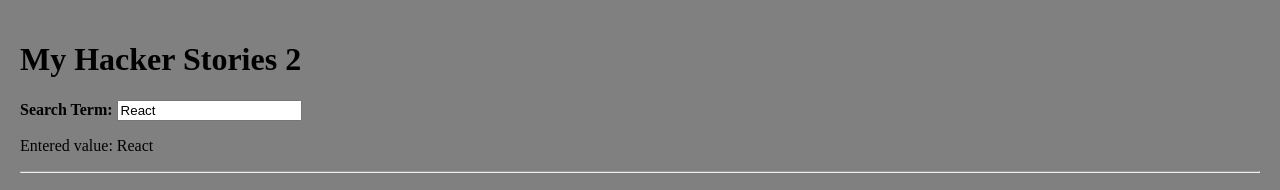
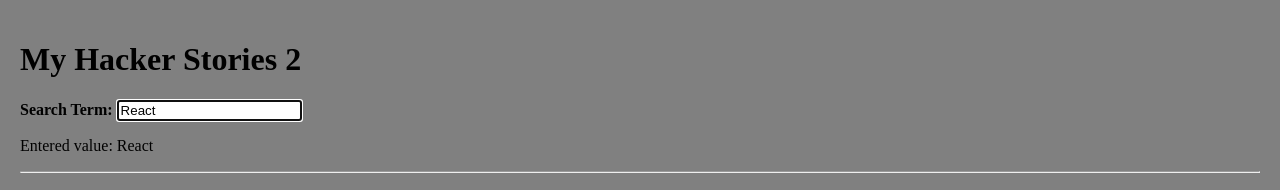
Before and after one commit to TomasNati/react, a React (Vite) app in the folder hacker-stories/: page / in a window 1280 px wide. Shown: the top 190 px of the page. Built offline with nearby package versions, Linux system fonts and the light colour scheme.

Commit message:
Declarative approach to autofocus

```diff
--- a/hacker-stories/src/App.tsx
+++ b/hacker-stories/src/App.tsx
@@ -58,10 +58,11 @@ interface InputWithLabelProps {
   value: string;
   id: string;
   type?: HTMLInputTypeAttribute | undefined;
+  autofocus?: boolean;
   onValueChanged: (term: string) => void
   children?: React.ReactNode;
 }
-const InputWithLabel = ({ id, value, type, onValueChanged, children } : InputWithLabelProps) => {
+const InputWithLabel = ({ id, value, type, onValueChanged, children, autofocus }: InputWithLabelProps) => {
 
   const onChangeHandler = (event: ChangeEvent<HTMLInputElement>) => {
     onValueChanged(event.target.value)
@@ -76,7 +77,13 @@ const InputWithLabel = ({ id, value, type, onValueChanged, children } : InputWit
   return (
     <>
       <label htmlFor={id}>{children} </label>
-      <input type={type || 'text'} id={id} value={value} onChange={onChangeHandler} onBlur={onBlurHandler}/>
+      <input
+        type={type || 'text'}
+        id={id} value={value}
+        onChange={onChangeHandler}
+        onBlur={onBlurHandler}
+        autoFocus={autofocus}
+      />
       <p>Entered value: {value}</p>
     </>
   )
@@ -120,6 +127,7 @@ const App = () =>  {
             value={searchTerm}
             type='text'
             onValueChanged={handleSearchTermChanged}
+            autofocus
         >
             <strong>Search Term:</strong>
       </InputWithLabel>
```
